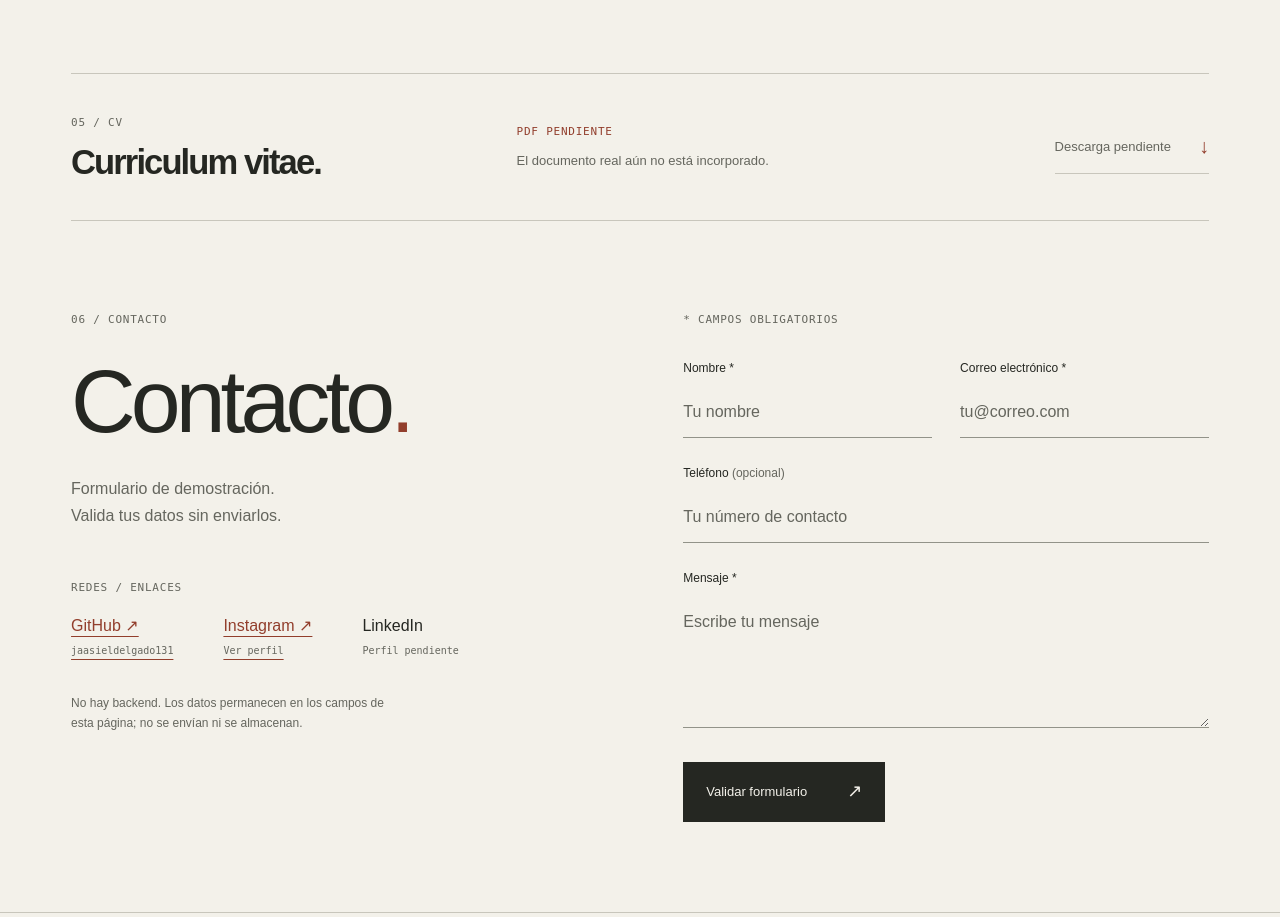
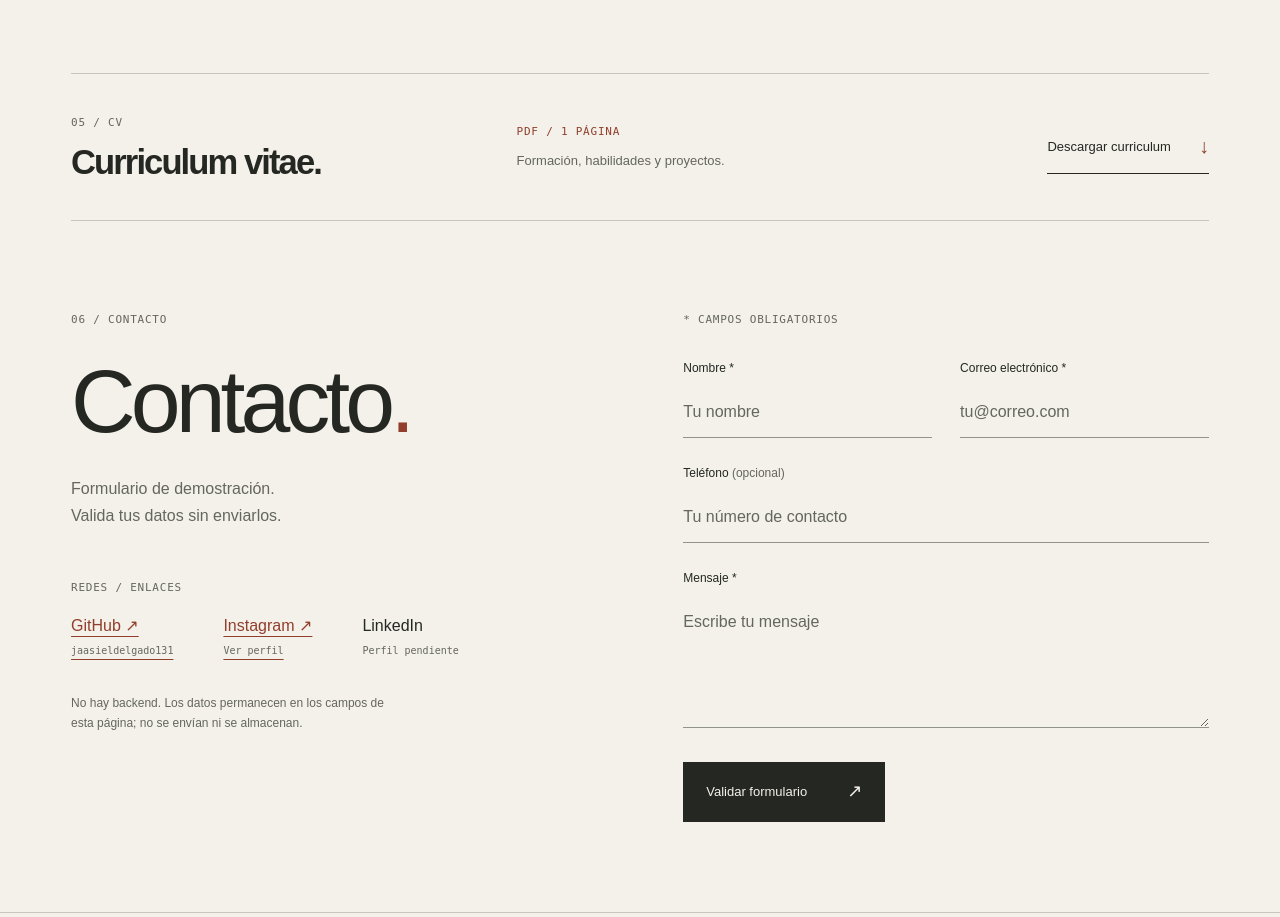
Before and after one commit to jaasieldelgado131/portafolio-personal, a plain HTML site: page index.html in a window 1280 px wide. Shown: the part 5460-6377 px from the top of the page. Drawn offline with Linux system fonts and the light colour scheme.

Commit message:
feat: add academic curriculum and enable CV download

```diff
--- a/css/galleries.css
+++ b/css/galleries.css
@@ -31,7 +31,6 @@
 .blind-gallery-bottom { display: flex; justify-content: space-between; gap: 24px; padding-top: 12px; }
 .blind-gallery-bottom .gallery-status { flex-shrink: 0; }
 .social-links { flex-wrap: wrap; }
-.download-link[aria-disabled="true"] { color: var(--muted); border-color: var(--border); }
 @media (hover: hover) and (prefers-reduced-motion: no-preference) {
   .king-stage:hover img, .blind-rail a:hover img { transform: scale(1.025); }
 }
--- a/index.html
+++ b/index.html
@@ -181,8 +181,8 @@
 
     <section id="curriculum" class="container cv-section" aria-labelledby="titulo-curriculum">
       <div><p class="metadata">05 / CV</p><h2 id="titulo-curriculum">Curriculum vitae.</h2></div>
-      <p id="cv-state" class="cv-state"><span class="metadata">PDF PENDIENTE</span>El documento real aún no está incorporado.</p>
-      <span class="download-link" data-cv-path="assets/cv/curriculum.pdf" aria-disabled="true" aria-describedby="cv-state">Descarga pendiente <span aria-hidden="true">↓</span></span>
+      <p id="cv-state" class="cv-state"><span class="metadata">PDF / 1 PÁGINA</span>Formación, habilidades y proyectos.</p>
+      <a class="download-link" href="assets/cv/curriculum.pdf" download="curriculum.pdf" aria-describedby="cv-state">Descargar curriculum <span aria-hidden="true">↓</span></a>
     </section>
 
     <section id="contacto" class="section container contact-section" aria-labelledby="titulo-contacto">
```
Also changed, not shown: 2 other files.
